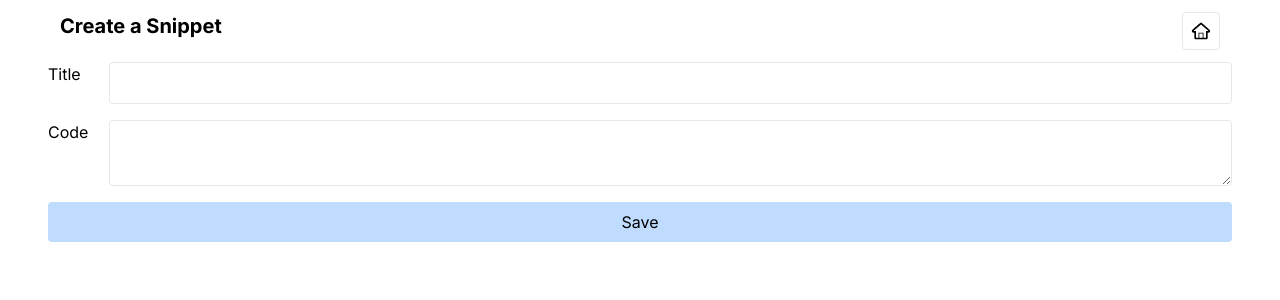
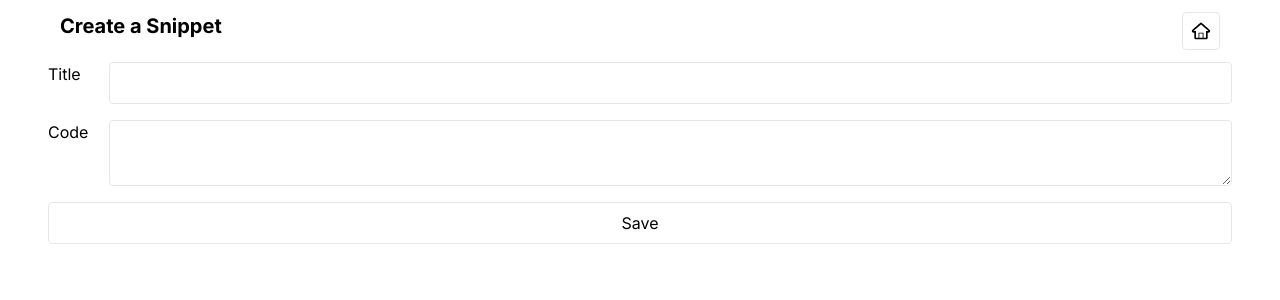
Before and after one commit to godsmith99x/grider-snippet-app, a Next.js app: page /snippets/new in a window 1280 px wide. Shown: the top 300 px of the page. Built offline with nearby package versions, Linux system fonts and the light colour scheme.

Commit message:
Restyled save button

```diff
--- a/src/app/snippets/new/page.tsx
+++ b/src/app/snippets/new/page.tsx
@@ -53,7 +53,10 @@
             id="code"
           />
         </div>
-        <button type="submit" className="rounded p-2 bg-blue-200">
+        <button
+          type="submit"
+          className="border rounded p-2 border-gray-200 hover:bg-gray-200"
+        >
           Save
         </button>
       </div>
```
